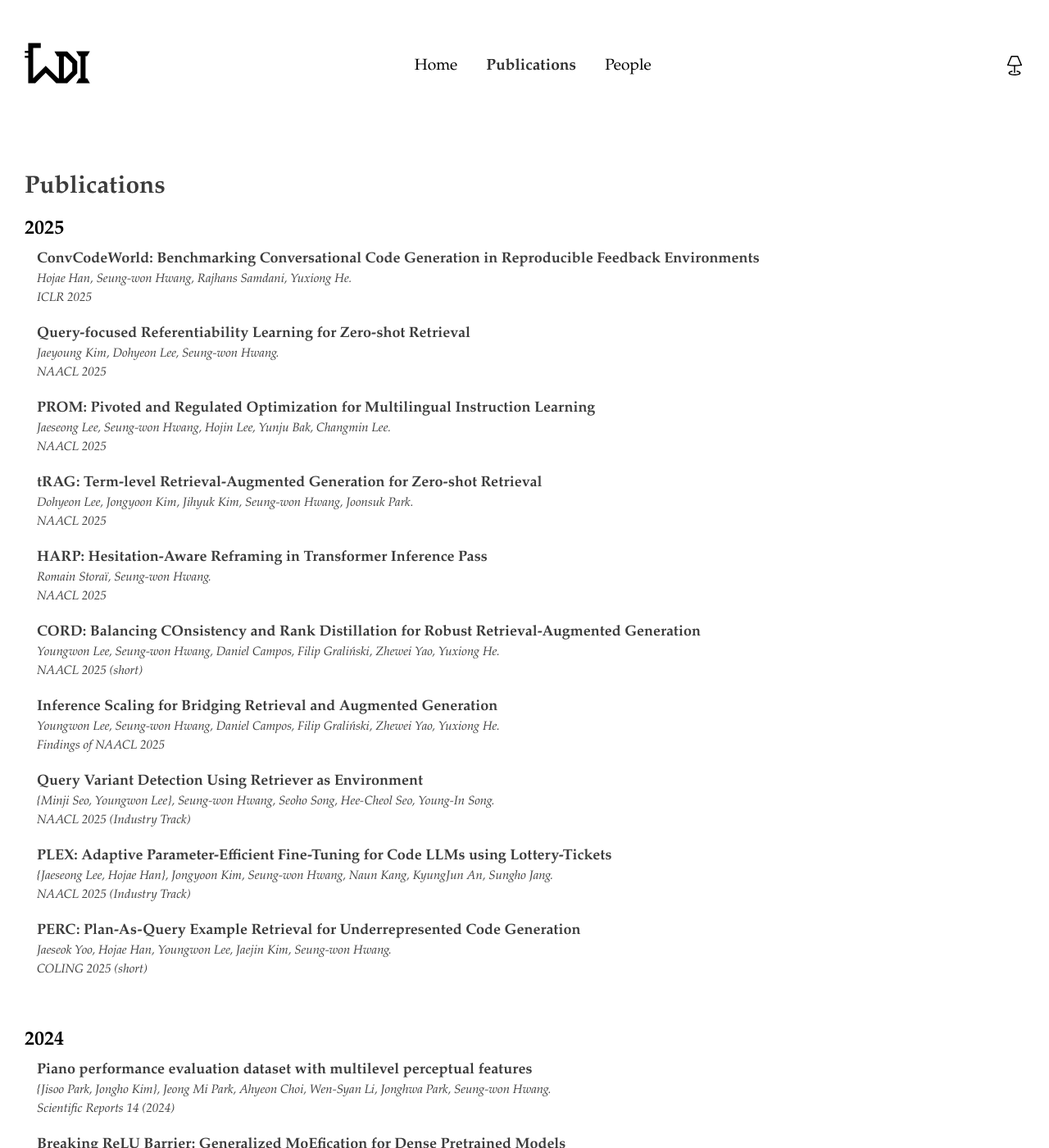
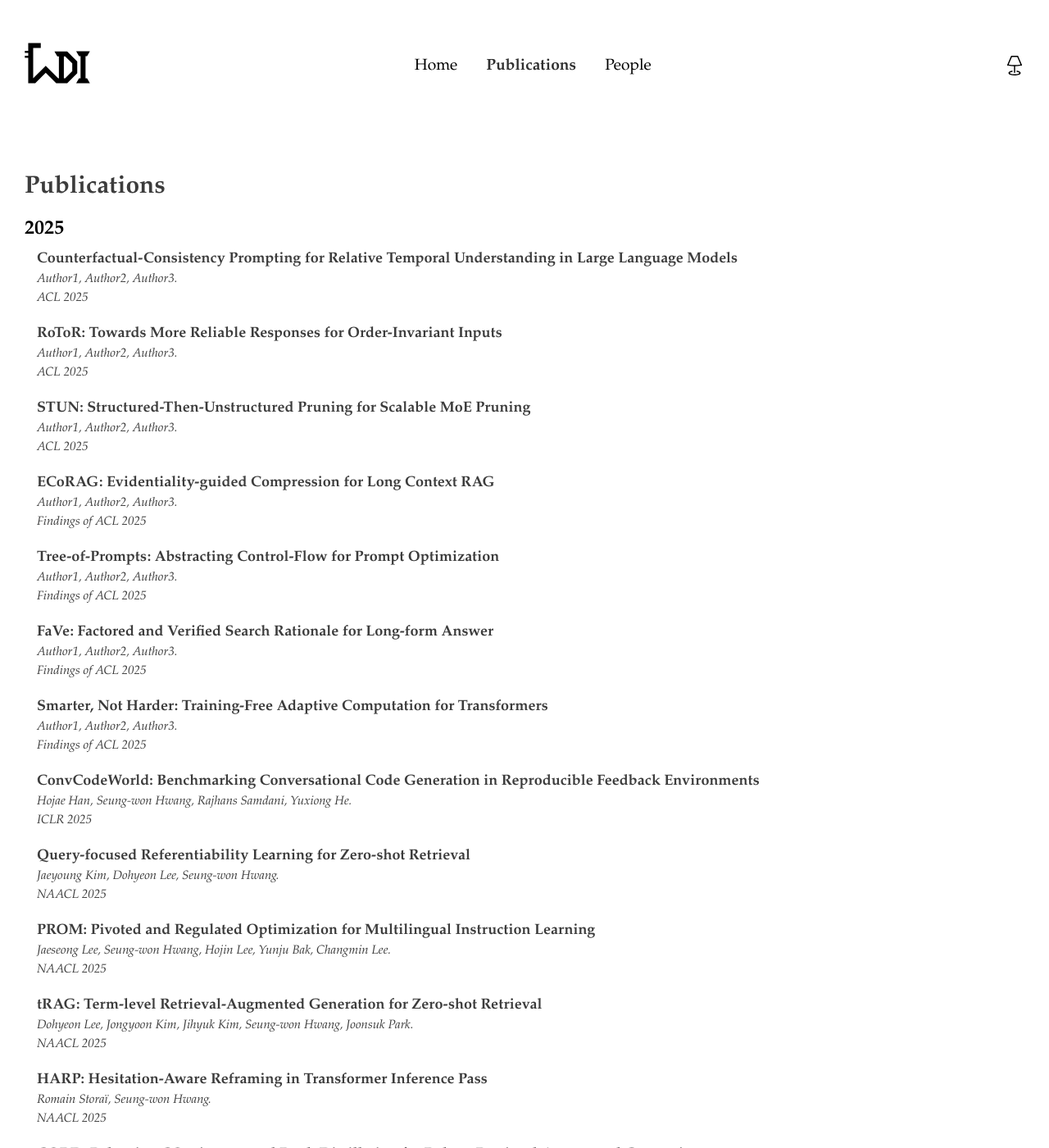
Before and after one commit to ldilab/ldilab.github.io, a Jekyll site: the page built from publications.html, in a window 1280 px wide and 1400 px high. Shown: the whole window at 82% size. Built offline with Jekyll 4.4.1, drawn with Linux system fonts in a browser that asks for light colours.

Commit message:
Update publications.yml

```diff
--- a/_data/publications.yml
+++ b/_data/publications.yml
@@ -1,5 +1,26 @@
 - year: 2025
   papers:
+  - title: 'Counterfactual-Consistency Prompting for Relative Temporal Understanding in Large Language Models'
+    authors: 'Author1, Author2, Author3'
+    venue: ACL 2025
+  - title: 'RoToR: Towards More Reliable Responses for Order-Invariant Inputs'
+    authors: 'Author1, Author2, Author3'
+    venue: ACL 2025
+  - title: 'STUN: Structured-Then-Unstructured Pruning for Scalable MoE Pruning'
+    authors: 'Author1, Author2, Author3'
+    venue: ACL 2025
+  - title: 'ECoRAG: Evidentiality-guided Compression for Long Context RAG'
+    authors: 'Author1, Author2, Author3'
+    venue: Findings of ACL 2025
+  - title: 'Tree-of-Prompts: Abstracting Control-Flow for Prompt Optimization'
+    authors: 'Author1, Author2, Author3'
+    venue: Findings of ACL 2025
+  - title: 'FaVe: Factored and Verified Search Rationale for Long-form Answer'
+    authors: 'Author1, Author2, Author3'
+    venue: Findings of ACL 2025
+  - title: 'Smarter, Not Harder: Training-Free Adaptive Computation for Transformers'
+    authors: 'Author1, Author2, Author3'
+    venue: Findings of ACL 2025
   - title: 'ConvCodeWorld: Benchmarking Conversational Code Generation in Reproducible Feedback Environments'
     authors: 'Hojae Han, Seung-won Hwang, Rajhans Samdani, Yuxiong He'
     venue: ICLR 2025
```
